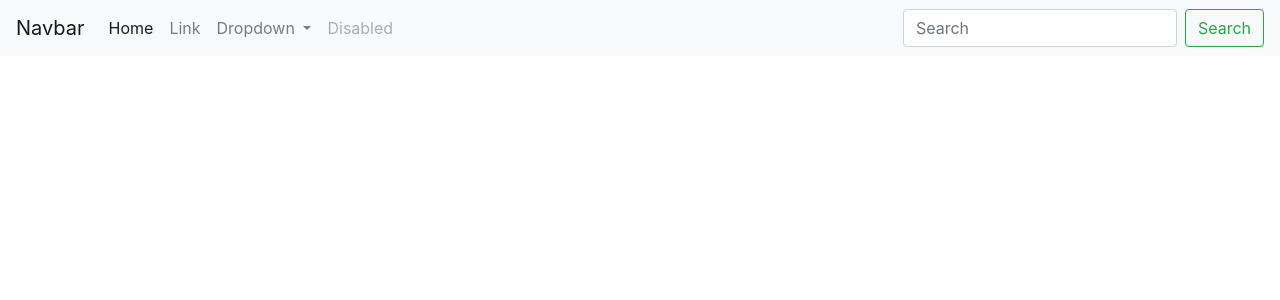
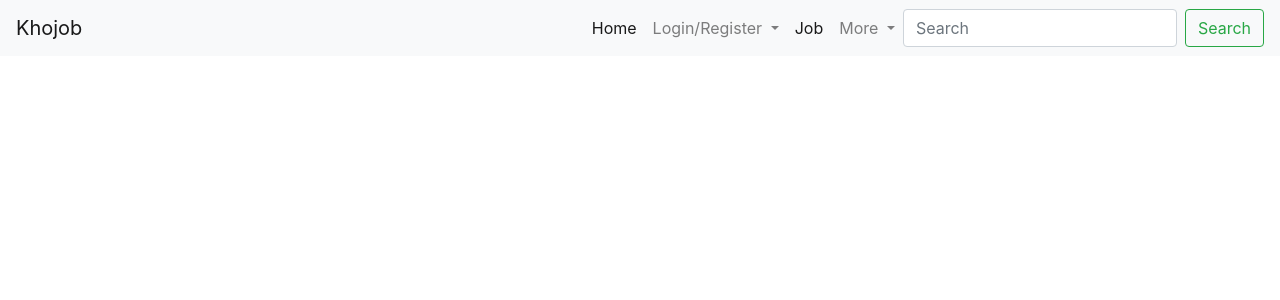
Before and after one commit to bidishacpg/khojob-main, a PHP site: page / in a window 1280 px wide. Shown: the top 300 px of the page. Run offline with PHP 8.4, Linux system fonts and the light colour scheme.

Commit message:
added all files

```diff
--- a/index.php
+++ b/index.php
@@ -9,33 +9,44 @@
 </head>
 <body>
     <nav class="navbar navbar-expand-lg navbar-light bg-light">
-  <a class="navbar-brand" href="#">Navbar</a>
+  <a class="navbar-brand" href="#">Khojob</a>
   <button class="navbar-toggler" type="button" data-toggle="collapse" data-target="#navbarSupportedContent" aria-controls="navbarSupportedContent" aria-expanded="false" aria-label="Toggle navigation">
     <span class="navbar-toggler-icon"></span>
   </button>
 
   <div class="collapse navbar-collapse" id="navbarSupportedContent">
-    <ul class="navbar-nav mr-auto">
+    <ul class="navbar-nav ml-auto">
       <li class="nav-item active">
-        <a class="nav-link" href="#">Home <span class="sr-only">(current)</span></a>
+        <a class="nav-link" href="index.php">Home <span class="sr-only">(current)</span></a>
       </li>
-      <li class="nav-item">
-        <a class="nav-link" href="#">Link</a>
-      </li>
+      <!--dropdown-->
       <li class="nav-item dropdown">
         <a class="nav-link dropdown-toggle" href="#" id="navbarDropdown" role="button" data-toggle="dropdown" aria-haspopup="true" aria-expanded="false">
-          Dropdown
+          Login/Register
         </a>
         <div class="dropdown-menu" aria-labelledby="navbarDropdown">
-          <a class="dropdown-item" href="#">Action</a>
-          <a class="dropdown-item" href="#">Another action</a>
-          <div class="dropdown-divider"></div>
-          <a class="dropdown-item" href="#">Something else here</a>
+          <a class="dropdown-item" href="login.php">Login</a>
+          <a class="dropdown-item" href="register.php">Register</a>
         </div>
       </li>
-      <li class="nav-item">
-        <a class="nav-link disabled" href="#">Disabled</a>
+      <!--jobs available-->
+      <li class="nav-item active">
+        <a class="nav-link" href="job.php">Job <span class="sr-only">(current)</span></a>
       </li>
+      <!--more-->
+      <li class="nav-item dropdown">
+        <a class="nav-link dropdown-toggle" href="#" id="navbarDropdown" role="button" data-toggle="dropdown" aria-haspopup="true" aria-expanded="false">
+          More
+        </a>
+        <div class="dropdown-menu" aria-labelledby="navbarDropdown">
+          <a class="dropdown-item" href="contact.php">Contact Us</a>
+          <a class="dropdown-item" href="About.php">About Us</a>
+          <a class="dropdown-item" href="Career.php">Career Tips</a>
+
+
+        </div>
+      </li>
+
     </ul>
     <form class="form-inline my-2 my-lg-0">
       <input class="form-control mr-sm-2" type="search" placeholder="Search" aria-label="Search">
```
Also changed, not shown: about.php (added), career.php (added), contact.php (added), job.php (added).
